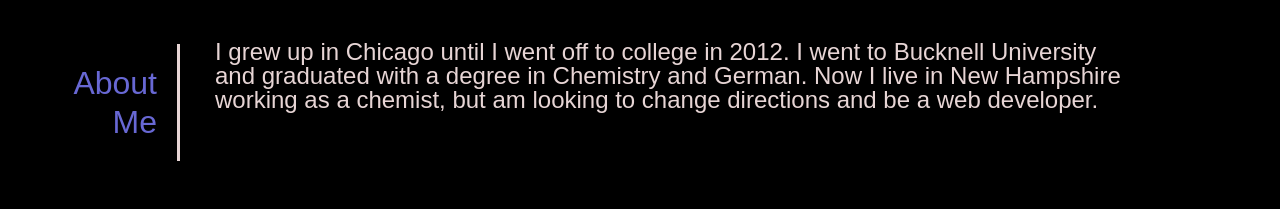
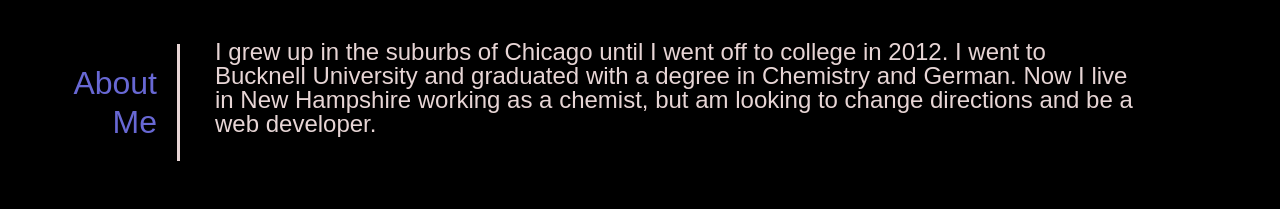
Before and after one commit to kashelton17/07-hw-portfolio-update, a plain HTML site: page index.html in a window 1280 px wide. Shown: the part 584-793 px from the top of the page. Drawn offline with nearby package versions, Linux system fonts and the light colour scheme.

Commit message:
updating about me paragraph

```diff
--- a/index.html
+++ b/index.html
@@ -63,7 +63,7 @@
         <!-- about me section -->
         <section class='content one' id='about-me'>
             <h2>About Me</h2>
-            <p class='subcontent'>I grew up in Chicago until I went off to college in 2012. I went to Bucknell University and graduated with a degree in Chemistry and German. Now I live in New Hampshire working as a chemist, but am looking to change directions and be a web developer.
+            <p class='subcontent'>I grew up in the suburbs of Chicago until I went off to college in 2012. I went to Bucknell University and graduated with a degree in Chemistry and German. Now I live in New Hampshire working as a chemist, but am looking to change directions and be a web developer.
             </p>
         </section>
         <!-- work section containing links to my work (will update as I create more work) -->
```
